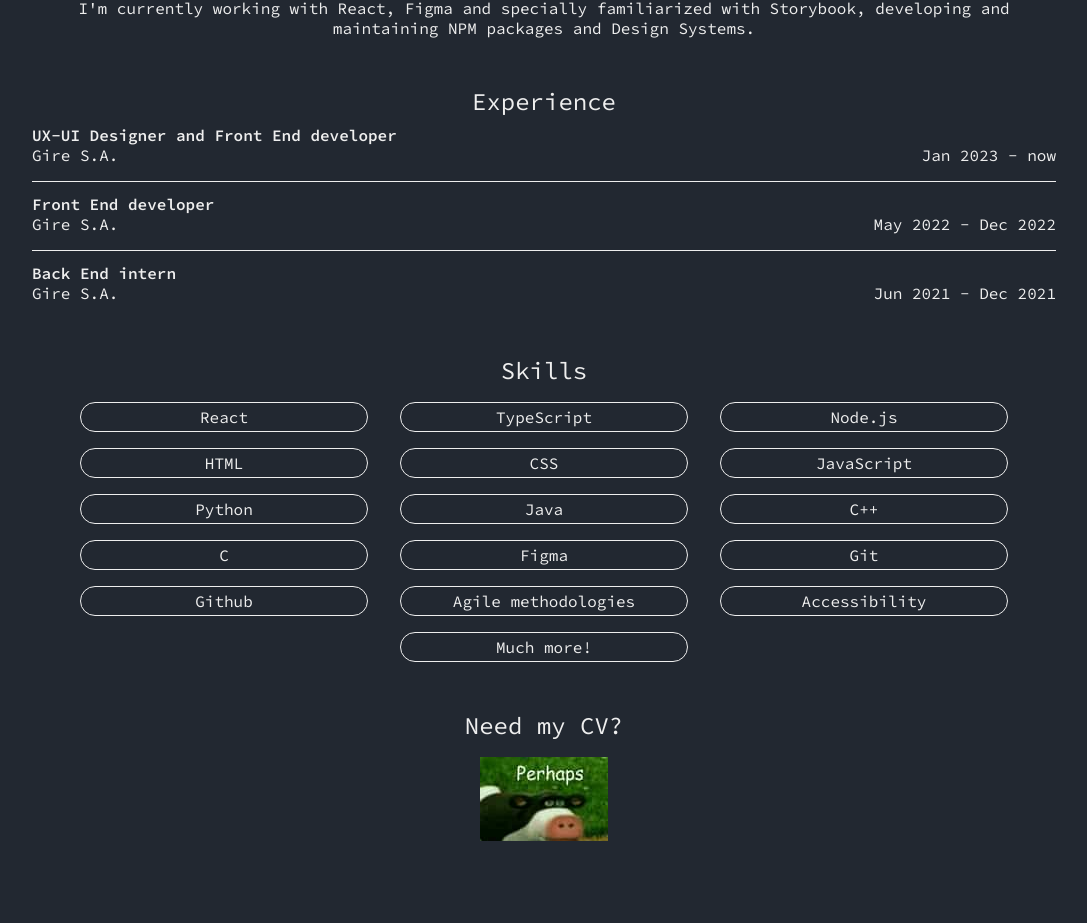
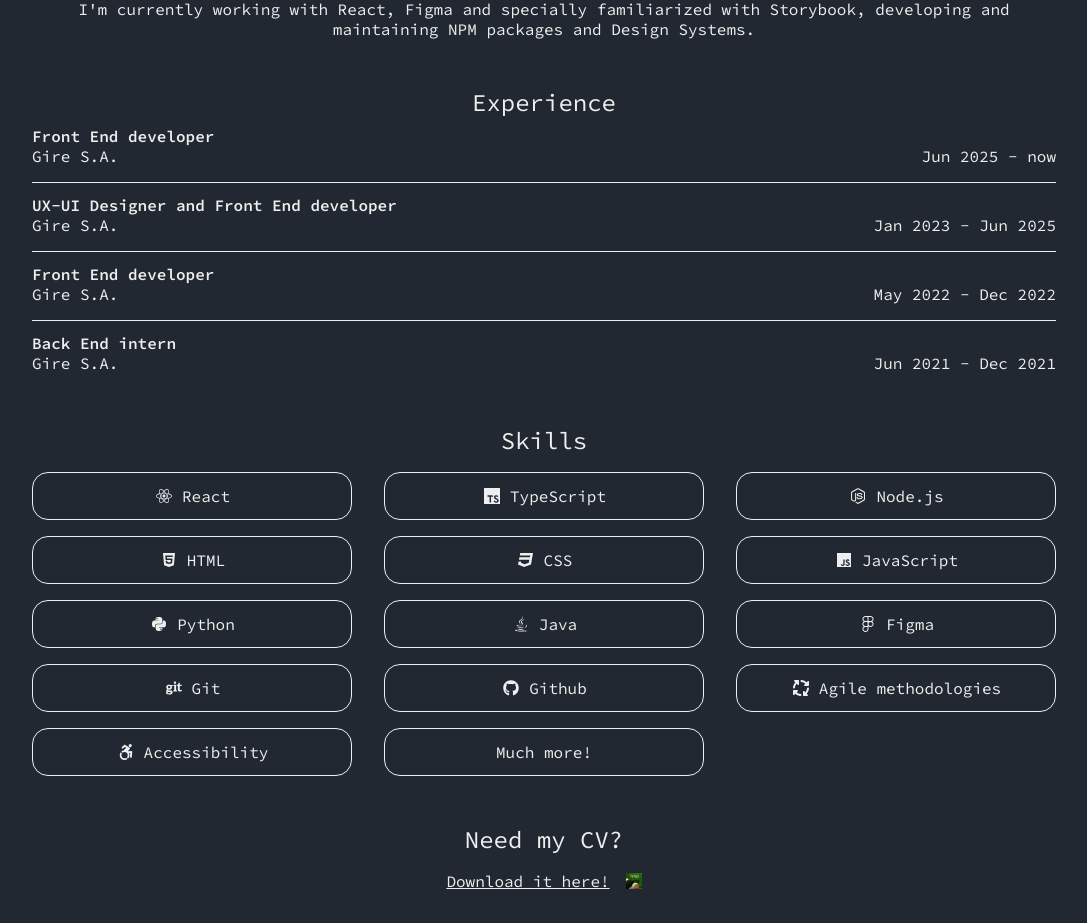
Before and after one commit to santimolt/Portfolio, a React (Vite) app: page / in a window 1280 px wide. Shown: the part 496-1419 px from the top of the page, without its empty margins (96-1183 px from the left). Before the commit the page ends 1373 px from the top, so only its background shows below. Built offline with nearby package versions, Linux system fonts and the light colour scheme.

Commit message:
Changes in experience Changes in styles of skills Add icons to skills Changes in styles of CurriculumFooter

```diff
--- a/package.json
+++ b/package.json
@@ -10,6 +10,11 @@
     "preview": "vite preview"
   },
   "dependencies": {
+    "@fortawesome/fontawesome-svg-core": "^7.0.1",
+    "@fortawesome/free-brands-svg-icons": "^7.0.1",
+    "@fortawesome/free-regular-svg-icons": "^7.0.1",
+    "@fortawesome/free-solid-svg-icons": "^7.0.1",
+    "@fortawesome/react-fontawesome": "^3.0.2",
     "react": "^18.3.1",
     "react-dom": "^18.3.1"
   },
--- a/src/contact/Curriculum.css
+++ b/src/contact/Curriculum.css
@@ -6,4 +6,16 @@
   h4 {
     margin-bottom: 1rem;
   }
+
+  a {
+    display: flex;
+    justify-content: center;
+    align-items: center;
+    gap: 1rem;
+
+    img {
+      max-height: 1rem;
+      aspect-ratio: 1;
+    }
+  }
 }
--- a/src/contact/CurriculumFooter.tsx
+++ b/src/contact/CurriculumFooter.tsx
@@ -17,8 +17,9 @@
       <a
         href={`${BaseUrl}Curriculum.pdf`}
         target="_blank"
-        title="Download it here!"
+        title="Download the CV"
       >
+        Download it here!
         <img src={Perhaps} alt="Perhaps meme" />
       </a>
     </footer>
--- a/src/experience/Experience.tsx
+++ b/src/experience/Experience.tsx
@@ -11,12 +11,20 @@
     endMonth: string;
   }[] = [
     {
+      title: "Front End developer",
+      company: "Gire S.A.",
+      startMonth: "Jun",
+      startYear: 2025,
+      endYear: "",
+      endMonth: "now",
+    },
+    {
       title: "UX-UI Designer and Front End developer",
       company: "Gire S.A.",
       startMonth: "Jan",
       startYear: 2023,
-      endYear: "",
-      endMonth: "now",
+      endYear: "2025",
+      endMonth: "Jun",
     },
     {
       title: "Front End developer",
--- a/src/navigation/Navigation.css
+++ b/src/navigation/Navigation.css
@@ -7,8 +7,7 @@
   top: 0;
   background-color: var(--background);
   z-index: 1;
-  box-shadow: 0 0 1rem var(--primary);
-
+  border-bottom: 1px solid var(--primary);
   margin-bottom: 2rem;
 
   ul {
@@ -19,6 +18,27 @@
     gap: 2rem;
     padding: 0;
     margin: 0;
+  }
+
+  select {
+    padding: 0.75rem 0.75rem;
+    background-color: transparent;
+    border: 1px solid var(--primary);
+    border-radius: 0.5rem;
+
+    option {
+      padding: 0.75rem 0.75rem;
+      background-color: var(--primary);
+      color: var(--background);
+
+      &:hover {
+        background-color: var(--primary-hover);
+      }
+    }
+
+    &:hover {
+      background-color: var(--primary-hover);
+    }
   }
 
   button.theme-manager {
--- a/src/skills/Skills.css
+++ b/src/skills/Skills.css
@@ -6,13 +6,12 @@
   }
   ul {
     list-style: none;
-    display: flex;
-    flex-wrap: wrap;
-    justify-content: center;
+    display: grid;
+    grid-template-columns: 1fr 1fr 1fr; /* dos columnas iguales */
     gap: 1rem 2rem;
 
     li {
-      flex: 0 0 30ch;
+      min-height: 3rem;
       padding: 0.25rem;
       border-radius: 16px;
       border: 1px solid var(--primary);
@@ -20,6 +19,8 @@
       display: flex;
       justify-content: center;
       align-items: center;
+      /* flex-direction: column; */
+      gap: 0.5rem;
 
       transition: background-color 100ms;
 
--- a/src/skills/Skills.tsx
+++ b/src/skills/Skills.tsx
@@ -1,30 +1,70 @@
 import React from "react";
 import "./Skills.css";
+import { FontAwesomeIcon } from "@fortawesome/react-fontawesome";
+import {
+  faAccessibleIcon,
+  faCss3,
+  faFigma,
+  faGit,
+  faGithub,
+  faHtml5,
+  faJava,
+  faJs,
+  faNodeJs,
+  faPython,
+  faReact,
+  IconDefinition,
+} from "@fortawesome/free-brands-svg-icons";
+import { faArrowsSpin } from "@fortawesome/free-solid-svg-icons";
+
+type skill = {
+  label: string;
+  icon: React.ReactElement;
+};
+
+const customTSIcon: IconDefinition = {
+  prefix: "fab",
+  iconName: "tv",
+  icon: [
+    32,
+    32,
+    [],
+    "f0c8",
+    "M0 16v16h32v-32h-32zM25.786 14.724c0.813 0.203 1.432 0.568 2.005 1.156 0.292 0.312 0.729 0.885 0.766 1.026 0.010 0.042-1.38 0.974-2.224 1.495-0.031 0.021-0.156-0.109-0.292-0.313-0.411-0.599-0.844-0.859-1.505-0.906-0.969-0.063-1.594 0.443-1.589 1.292-0.005 0.208 0.042 0.417 0.135 0.599 0.214 0.443 0.615 0.708 1.854 1.245 2.292 0.984 3.271 1.635 3.88 2.557 0.682 1.031 0.833 2.677 0.375 3.906-0.51 1.328-1.771 2.234-3.542 2.531-0.547 0.099-1.849 0.083-2.438-0.026-1.286-0.229-2.505-0.865-3.255-1.698-0.297-0.323-0.87-1.172-0.833-1.229 0.016-0.021 0.146-0.104 0.292-0.188s0.682-0.396 1.188-0.688l0.922-0.536 0.193 0.286c0.271 0.411 0.859 0.974 1.214 1.161 1.021 0.542 2.422 0.464 3.115-0.156 0.281-0.234 0.438-0.594 0.417-0.958 0-0.37-0.047-0.536-0.24-0.813-0.25-0.354-0.755-0.656-2.198-1.281-1.651-0.714-2.365-1.151-3.010-1.854-0.406-0.464-0.708-1.010-0.88-1.599-0.12-0.453-0.151-1.589-0.057-2.042 0.339-1.599 1.547-2.708 3.281-3.036 0.563-0.109 1.875-0.068 2.427 0.068zM18.276 16.063l0.010 1.307h-4.167v11.839h-2.948v-11.839h-4.161v-1.281c0-0.714 0.016-1.307 0.036-1.323 0.016-0.021 2.547-0.031 5.62-0.026l5.594 0.016z",
+  ],
+};
 
 const Skills: React.FC = () => {
-  const skills: string[] = [
-    "React",
-    "TypeScript",
-    "Node.js",
-    "HTML",
-    "CSS",
-    "JavaScript",
-    "Python",
-    "Java",
-    "C++",
-    "C",
-    "Figma",
-    "Git",
-    "Github",
-    "Agile methodologies",
-    "Accessibility",
+  const skills: skill[] = [
+    { label: "React", icon: <FontAwesomeIcon icon={faReact} /> },
+    { label: "TypeScript", icon: <FontAwesomeIcon icon={customTSIcon} /> },
+    { label: "Node.js", icon: <FontAwesomeIcon icon={faNodeJs} /> },
+    { label: "HTML", icon: <FontAwesomeIcon icon={faHtml5} /> },
+    { label: "CSS", icon: <FontAwesomeIcon icon={faCss3} /> },
+    { label: "JavaScript", icon: <FontAwesomeIcon icon={faJs} /> },
+    { label: "Python", icon: <FontAwesomeIcon icon={faPython} /> },
+    { label: "Java", icon: <FontAwesomeIcon icon={faJava} /> },
+    { label: "Figma", icon: <FontAwesomeIcon icon={faFigma} /> },
+    { label: "Git", icon: <FontAwesomeIcon icon={faGit} /> },
+    { label: "Github", icon: <FontAwesomeIcon icon={faGithub} /> },
+    {
+      label: "Agile methodologies",
+      icon: <FontAwesomeIcon icon={faArrowsSpin} />,
+    },
+    {
+      label: "Accessibility",
+      icon: <FontAwesomeIcon icon={faAccessibleIcon} />,
+    },
   ];
   return (
     <section id="skills">
       <h4>Skills</h4>
       <ul>
-        {skills.map((skill, index) => (
-          <li key={index}>{skill}</li>
+        {skills.map((skill: skill, index: number) => (
+          <li key={index}>
+            <span>{skill.icon}</span>
+            <span>{skill.label}</span>
+          </li>
         ))}
         <li>Much more!</li>
       </ul>
```
Also changed, not shown: 1 other file (tests, documents, lock files or other folders).
